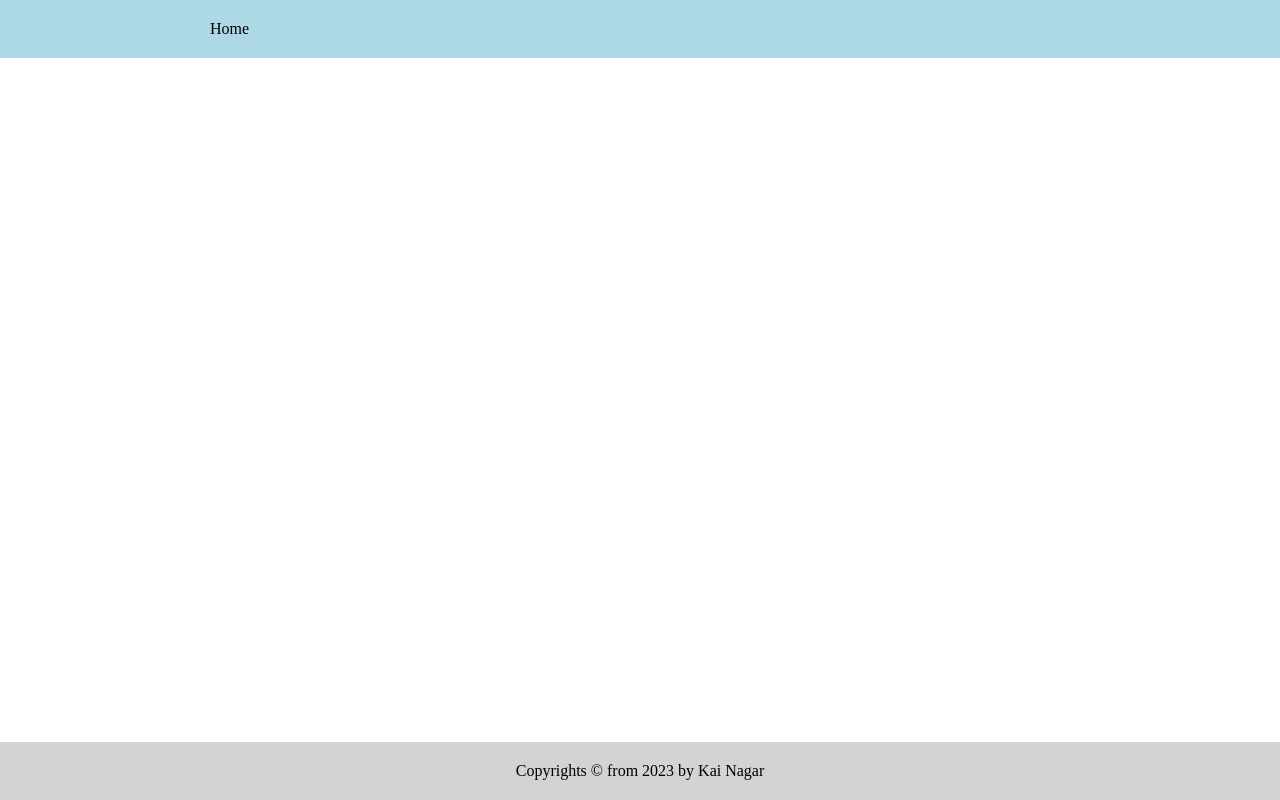
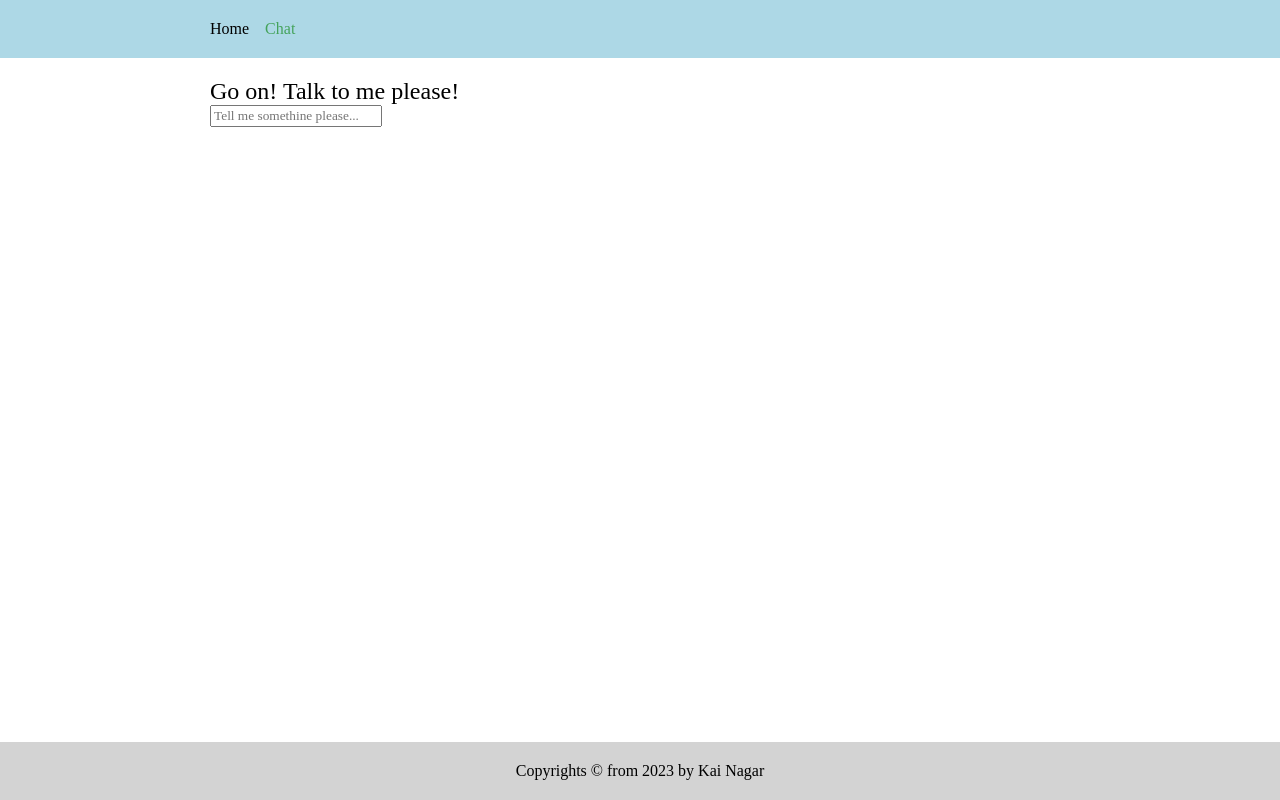
Before and after one commit to KaiNagar/ChatGPT-API-Wrapper, a React (Create React App) app in the folder frontend/: page /#/chat in a window 1280 px wide. Built offline with nearby package versions, Linux system fonts and the light colour scheme.

Commit message:
Started FE connection

```diff
--- a/frontend/src/App.jsx
+++ b/frontend/src/App.jsx
@@ -6,6 +6,7 @@ import { Home } from './pages/Home'
 
 import { AppHeader } from './cmps/AppHeader'
 import { AppFooter } from './cmps/AppFooter'
+import { Chat } from './pages/Chat'
 
 export function App() {
   return (
@@ -16,6 +17,7 @@ export function App() {
           <div className='main container'>
             <Routes>
               <Route path='/' element={<Home />} />
+              <Route path='/chat' element={<Chat />} />
             </Routes>
           </div>
         </div>
--- a/frontend/src/cmps/AppHeader.jsx
+++ b/frontend/src/cmps/AppHeader.jsx
@@ -7,6 +7,9 @@ export const AppHeader = () => {
         <NavLink className='header-link' to='/'>
           Home
         </NavLink>
+        <NavLink className='header-link' to='/chat'>
+          Chat
+        </NavLink>
 
       </div>
     </section>
--- /dev/null
+++ b/frontend/src/pages/Chat.jsx
@@ -0,0 +1,34 @@
+import { useState } from 'react'
+import { chatService } from '../services/chatService'
+
+export const Chat = () => {
+  const [inputValue, setInputValue] = useState('')
+  const [responseFromChat, setResponseFromChat] = useState('')
+
+  const onChangeInput = ({ target }) => {
+    const { value } = target
+    setInputValue(value)
+  }
+
+  const onSubmitForm =async  (ev) => {
+    ev.preventDefault()
+    const response = await chatService.sendMsg(inputValue)
+    console.log(response);
+    setInputValue('')
+  }
+
+  return (
+    <section className='chat-page'>
+      <h1>Go on! Talk to me please!</h1>
+      <div className='response-from-chat'>{responseFromChat}</div>
+      <form className='chat-form' onSubmit={(e) => onSubmitForm(e)}>
+        <input
+          type='text'
+          value={inputValue}
+          onChange={onChangeInput}
+          placeholder='Tell me somethine please...'
+        />
+      </form>
+    </section>
+  )
+}
--- a/frontend/src/pages/Home.jsx
+++ b/frontend/src/pages/Home.jsx
@@ -6,16 +6,14 @@ export const Home = () => {
   const [msg, setMsg] = useState()
 
   useEffect(() => {
-    // loadMsg()
-    fetch('http://127.0.0.1:8080/')
-        .then(res=> console.log(res))
+    loadMsg()
   }, [])
 
   const loadMsg = async () => {
     try{
 
         const newMsg = await chatService.getHomeMsg()
-            console.log(newMsg)
+            setMsg(newMsg)
         }catch(err){
             console.error('Something went wrong, ',err);
         }
```
